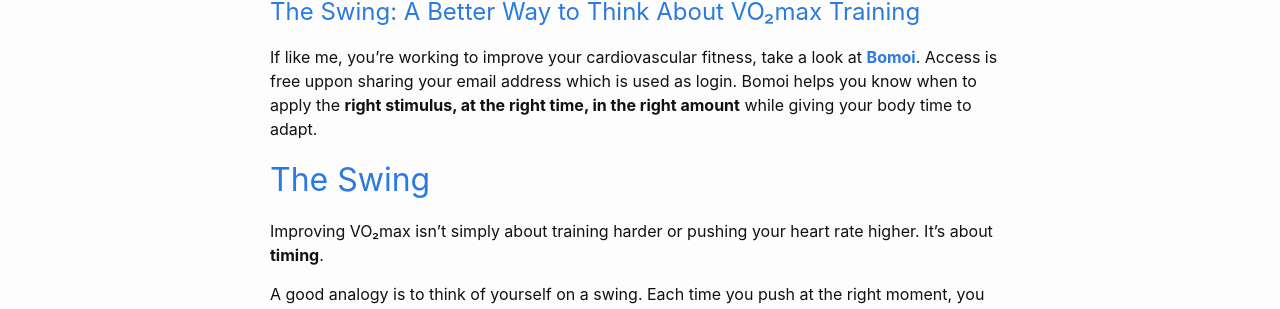
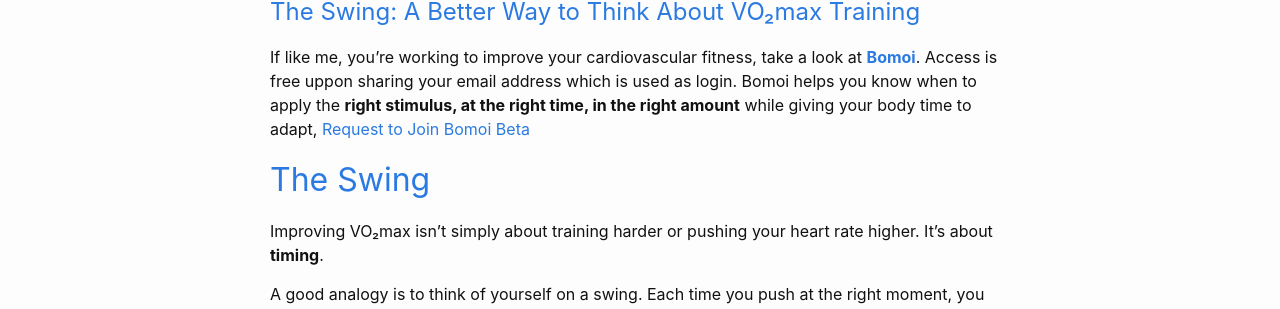
Before and after one commit to kounkou/kounkou.github.io, a Jekyll site: the page built from _posts/2026-09-14-bomoi-health.md, in a window 1280 px wide. Shown: the part 206-515 px from the top of the page. Built offline with Jekyll 4.4.1, drawn with Linux system fonts in a browser that asks for light colours; our own code applies the rules of GitHub Pages for plain Markdown files; comment, search, counter and statistics services are not loaded.

Commit message:
Update 2026-09-14-bomoi-health.md

```diff
--- a/_posts/2026-09-14-bomoi-health.md
+++ b/_posts/2026-09-14-bomoi-health.md
@@ -1,7 +1,8 @@
 # The Swing: A Better Way to Think About VO₂max Training
 
 If like me, you're working to improve your cardiovascular fitness, take a look at [**Bomoi**](https://testflight.apple.com/join/rP4E2FZY). Access is free uppon sharing your email address which is used as login.
-Bomoi helps you know when to apply the **right stimulus, at the right time, in the right amount** while giving your body time to adapt.
+Bomoi helps you know when to apply the **right stimulus, at the right time, in the right amount** while giving your body time to adapt, [Request to Join Bomoi Beta](mailto:gkounkou@gmail.com?subject=Bomoi%20Beta%20Access%20Request&body=Hi%2C%0A%0AI%27d%20like%20to%20request%20access%20to%20the%20Bomoi%20Health%20beta.%0A%0AMy%20email%20address%20is%3A%20)
+
 
 ## The Swing
 
```
